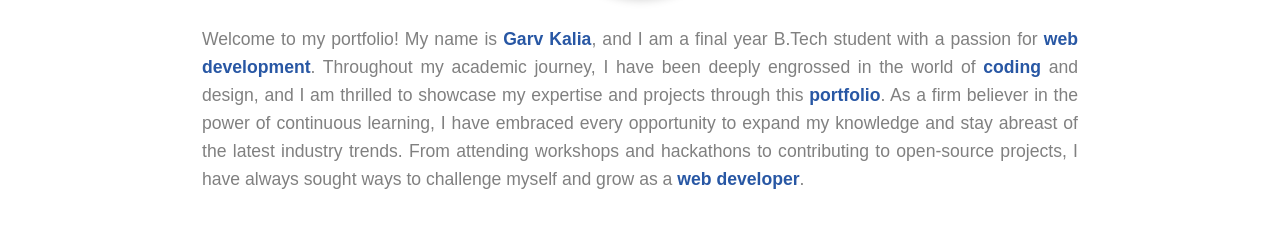
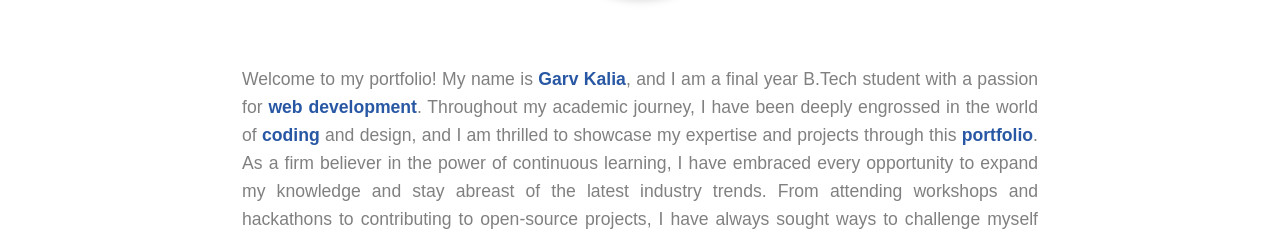
Before and after one commit to garv1017/Portfolio-Project, a plain HTML site: page index.html in a window 1280 px wide. Shown: the part 579-810 px from the top of the page. Drawn offline with Linux system fonts and the light colour scheme.

Commit message:
Update style.css

```diff
--- a/style.css
+++ b/style.css
@@ -195,7 +195,7 @@ section:nth-child(2n + 1) {
 }
 
 #about-para {
-    padding: 10px;
+    padding: 50px 50px;
     width: 70%;
     text-align: justify;
     color: grey;
```
